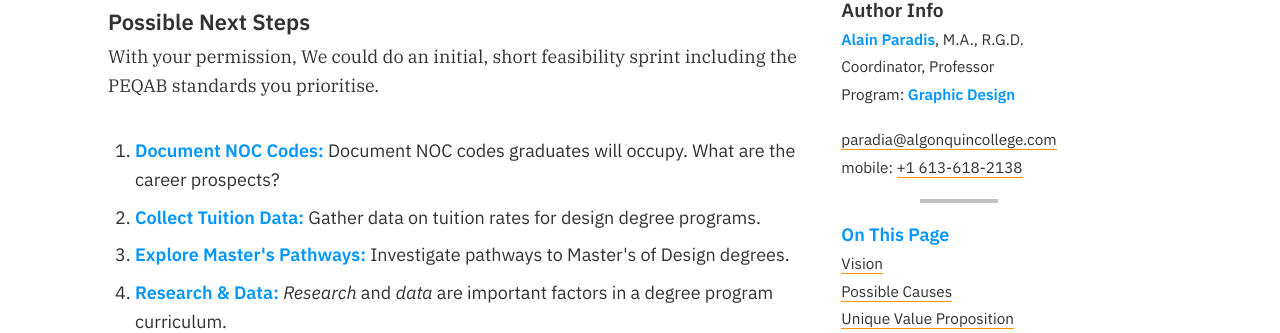
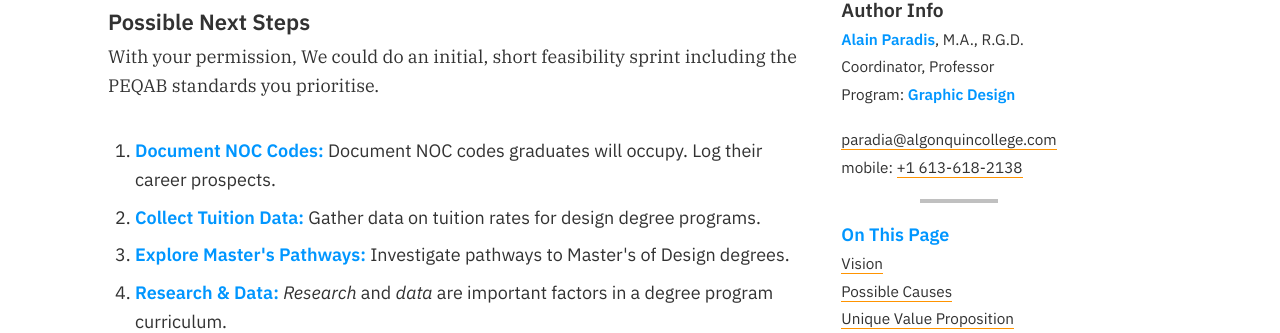
Before and after one commit to AlainParadis/program-transformation, a Jekyll site: the page built from index.md, in a window 1280 px wide and 900 px high, scrolled down 10294 px. Shown: the part 121-454 px from the top of the window. Built offline with Jekyll 4.4.1, drawn with Linux system fonts in a browser that asks for light colours.

Commit message:
Clarify 'Document NOC Codes' next step text
Update _data/sitewide.yml to change the 'Document NOC Codes' nextsteps description from an interrogative ('What are the career prospects?') to a directive ('Log their career prospects.'), making the task phrasing more actionable.

```diff
--- a/_data/sitewide.yml
+++ b/_data/sitewide.yml
@@ -159,7 +159,7 @@ peqab-standards:
 
 nextsteps:
   - title: "Document NOC Codes"
-    description: "Document NOC codes graduates will occupy. What are the career prospects?"
+    description: "Document NOC codes graduates will occupy. Log their career prospects."
   - title: "Collect Tuition Data"
     description: "Gather data on tuition rates for design degree programs."
   - title: "Explore Master's Pathways"
```
